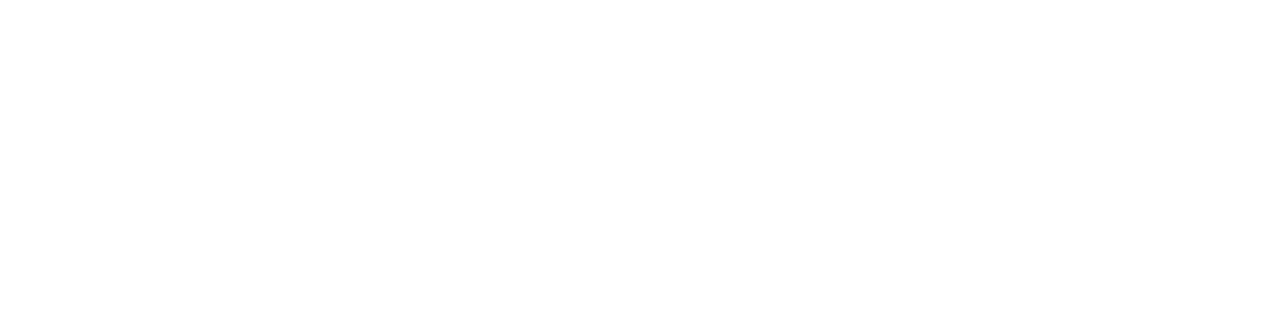
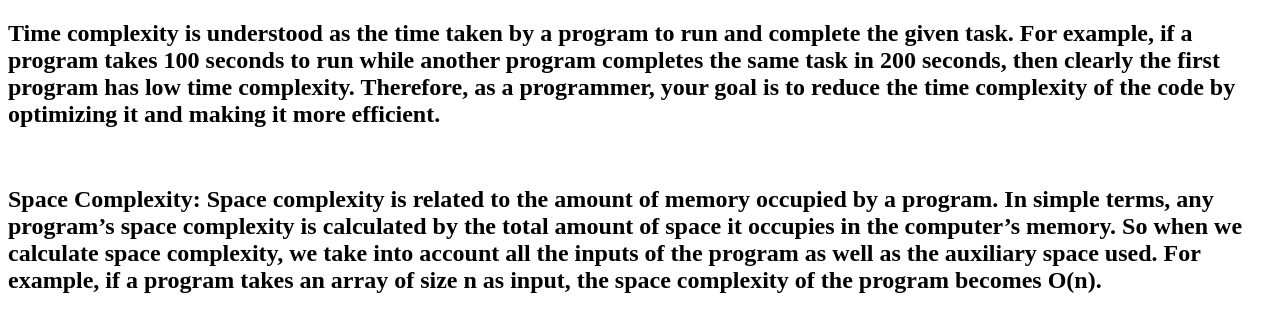
Before and after one commit to acciojob/time-and-space-complexity-st23202, a website: page main.html in a window 1280 px wide. Drawn offline with Linux system fonts and the light colour scheme.

Commit message:
created a submission

```diff
--- a/main.html
+++ b/main.html
@@ -7,6 +7,16 @@
 </head>
 
 <body>
+	<h2>Time complexity is understood as the time taken by a program to run and
+		complete the given task. For example, if a program takes 100 seconds to
+		run while another program completes the same task in 200 seconds, then
+		clearly the first program has low time complexity. Therefore, as a
+		programmer, your goal is
+		to reduce the time complexity of the code by optimizing it and making
+		it more efficient.</h2>
+	<br>
+	<h2>Space Complexity: Space complexity is related to the amount of memory occupied by a program. In simple terms, any program’s space complexity is calculated by the total amount of space it occupies in the computer’s memory. So when we calculate space complexity, we take into account all the inputs of the program as well as the auxiliary space used. For example, if a program takes an array of size n as input, the space complexity of the program becomes O(n).</h2>
+
 	<!-- the entire body must be written by student -->
     <script type="text/javascript" src="./script.js">
 </script>
```
